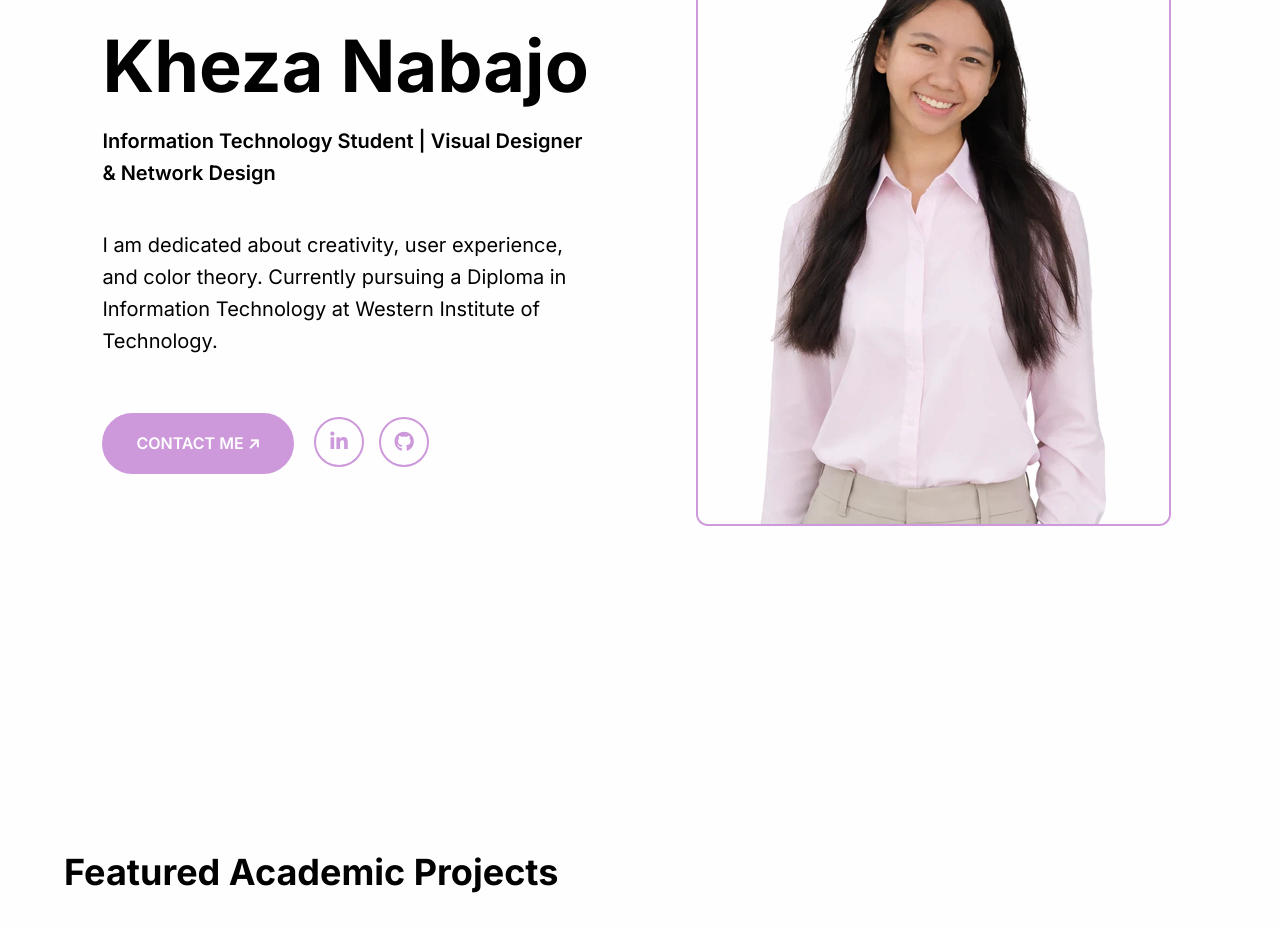
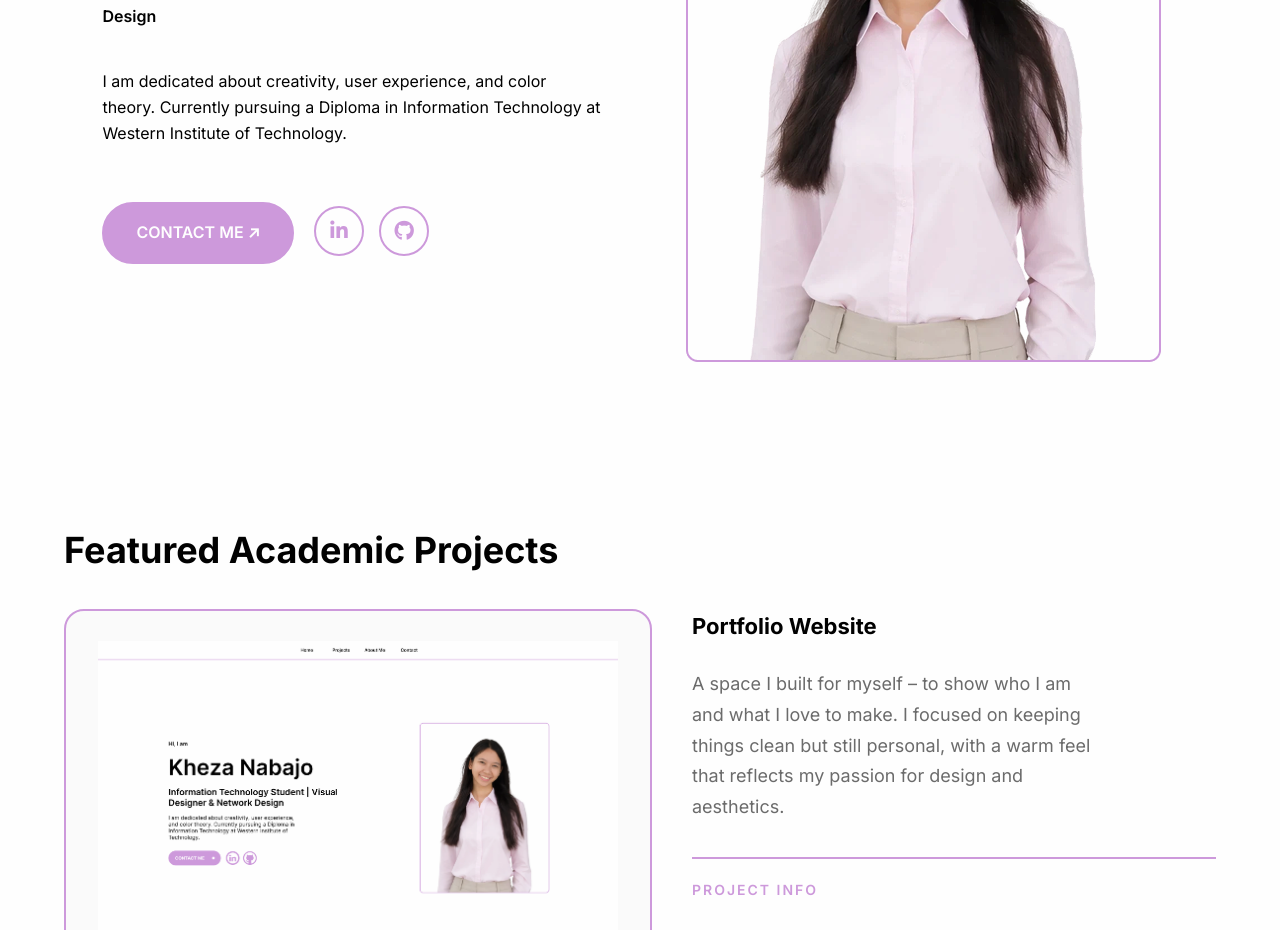
Before and after one commit to KhezaNabajo/Kheza-Nabajo-Portfolio-Website, a React (Vite) app: page / in a window 1280 px wide. Shown: the part 400-1330 px from the top of the page. Built offline with nearby package versions, Linux system fonts and the light colour scheme.

Commit message:
Update styles.css

```diff
--- a/src/styles.css
+++ b/src/styles.css
@@ -1,7 +1,7 @@
 @import url('https://cdnjs.cloudflare.com/ajax/libs/font-awesome/6.5.0/css/all.min.css');
 * { margin:0; padding:0; box-sizing:border-box; }
 html { scroll-behavior:smooth; }
-body { font-family:Inter, sans-serif; background:#fefefe; color:#6d6b6b; line-height:1.6; font-size:20px; overflow-x:hidden; }
+body { font-family:Inter, sans-serif; background:#fefefe; color:#6d6b6b; line-height:1.6; font-size:16px; overflow-x:hidden; }
 :root { --accent:#CD99DB; --accent-light:#CD99DB; --a:#CD99DB; }
 
 nav { display:flex; justify-content:center; align-items:center; padding:15px 5%; position:sticky; top:0; background:#FEFEFE; z-index:100; border-bottom:2px solid #CD99DB; }
@@ -13,12 +13,12 @@ nav { display:flex; justify-content:center; align-items:center; padding:15px 5%;
 .nav-links a::after { content:''; position:absolute; bottom:-5px; left:0; width:0; height:2px; background:var(--a); transition:.3s; }
 .nav-links a:hover::after { width:100%; }
 
-.hero { display:flex; align-items:center; justify-content: space-betwee; padding:140px 8%; max-width:1600px; margin:0 auto; gap:100px; height: 1100px; }
+.hero { display:flex; align-items:center; justify-content: space-betwee; padding:80px 8%; max-width:1600px; margin:0 auto; gap:60px; }
 .hero-content { flex:1; opacity:0; transform:translateY(30px); animation:fadeInUp .8s ease forwards; }
 .hero-greeting { font-size:18px; color:#6b6b6b; margin-bottom:16px; }
-.hero h1 { font-size:72px; margin-bottom:20px; line-height:1.1; font-weight:700; color:#010101; }
-.hero-title { font-size:42px; font-weight:600; margin-bottom:16px; color:#6b6b6b; }
-.hero p { color:#010101; margin-bottom:40px; max-width:500px; font-size:20px; }
+.hero h1 { font-size:52px; margin-bottom:20px; line-height:1.1; font-weight:700; color:#010101; }
+.hero-title { font-size:28px; font-weight:600; margin-bottom:16px; color:#6b6b6b; }
+.hero p { color:#010101; margin-bottom:40px; max-width:500px; font-size:16px; }
 .hero-image { flex:1; display: flex; justify-content: center; opacity:0; transform:translateX(30px); animation:fadeInRight .8s ease .2s forwards; }
 .hero-image img { max-width:100%; height:auto; }
 
@@ -33,7 +33,7 @@ nav { display:flex; justify-content:center; align-items:center; padding:15px 5%;
 .projects h2 { font-size:36px; margin-bottom:30px; color:#010101; opacity:0; transform:translateY(30px); }
 .project.visible, .projects h2.visible, .about-h2.visible, .about-content.visible, .capabilities-h2.visible, .skills-content.visible, .contact-info.visible, .contact-form.visible { animation:fadeInUp .6s ease forwards; }
 .project { display:flex; gap:40px; margin-bottom:60px; align-items:stretch; transform:translateY(50px); opacity:0; }
-.project-image { flex:1; background:#fafafa; padding:30px; border-radius:20px; border:2px solid var(--accent-light); text-align:center; max-width:600px; transition:.4s; height:500px; display:flex; align-items:center; justify-content:center; overflow:hidden; }
+.project-image { flex:1; background:#fafafa; padding:30px; border-radius:20px; border:2px solid var(--accent-light); text-align:center; max-width:600px; transition:.4s; height:360px; display:flex; align-items:center; justify-content:center; overflow:hidden; }
 .project-image:hover { border-color:var(--a); transform:translateY(-5px); }
 .project-image img { width:100%; height:100%; object-fit:contain; }
 .project-info { flex:1; display:flex; flex-direction:column; justify-content:flex-start; }
@@ -48,19 +48,19 @@ nav { display:flex; justify-content:center; align-items:center; padding:15px 5%;
 .project-links a { color:var(--a); text-decoration:none; font-size:15px; font-weight:600; display:inline-flex; align-items:center; gap:8px; transition:.3s; padding:8px 0; border-bottom:2px solid transparent; }
 .project-links a:hover { border-bottom-color:var(--a); gap:12px; }
 
-.about { padding:100px 5%; max-width:1400px; margin:0 auto; display:flex; gap:100px; align-items:flex-start; }
+.about { padding:60px 5%; max-width:1400px; margin:0 auto; display:flex; gap:60px; align-items:flex-start; }
 .about-h2 { font-size:36px; flex:1; color:#010101; opacity:0; transform:translateY(30px); }
 .about-content { flex:1; opacity:0; transform:translateY(30px); max-width:600px; }
-.about-content p { color:#6b6b6b; margin-bottom:30px; font-size:20px; line-height:1.8; }
+.about-content p { color:#6b6b6b; margin-bottom:30px; font-size:17px; line-height:1.8; }
 
-.capabilities { padding:100px 5% 60px; max-width:1400px; margin:0 auto; display:flex; gap:100px; position:relative; z-index:1; }
+.capabilities { padding:60px 5% 40px; max-width:1400px; margin:0 auto; display:flex; gap:100px; position:relative; z-index:1; }
 .capabilities-h2 { font-size:36px; flex:1; color:#010101; opacity:0; transform:translateY(30px); }
 .skills-content { flex:1; opacity:0; transform:translateY(30px); max-width:600px; }
 .skills-content > p { color:#6b6b6b; margin-bottom:30px; font-size:20px; line-height:1.8; }
 .skills { display:grid; grid-template-columns:repeat(3,1fr); gap:15px; width:100%; }
 .skill { padding:14px 28px; border:2px solid var(--accent-light); border-radius:10px; font-size:15px; font-weight:500; color:#6b6b6b; transition:.3s; cursor:default; text-align:center; }
 
-.contact { padding:120px 5%; max-width:1400px; margin:10px auto 0 auto; display:flex; gap:100px; position:relative; z-index:1; }
+.contact { padding:80px 5%; max-width:1400px; margin:10px auto 0 auto; display:flex; gap:60px; position:relative; z-index:1; }
 .contact-info { flex:1; opacity:0; transform:translateY(30px); }
 .contact-info h2 { font-size:52px; margin-bottom:20px; color:#010101; line-height:1.2; }
 .contact-info p { color:#6b6b6b; margin-bottom:10px; font-size:20px; }
@@ -80,6 +80,6 @@ footer { text-align:center; padding:20px; color:#6b6b6b; font-size:12px; border-
 @keyframes fadeInUp { from { opacity:0; transform:translateY(50px); } to { opacity:1; transform:translateY(0); } }
 @keyframes fadeInRight { from { opacity:0; transform:translateX(50px); } to { opacity:1; transform:translateX(0); } }
 
-@media(max-width:1024px) { .hero h1 { font-size:56px; } .projects h2, .contact-info h2 { font-size:42px; } .about-h2, .capabilities-h2 { font-size:40px; } }
+@media(max-width:1024px) { .hero h1 { font-size:42px; } .projects h2, .contact-info h2 { font-size:42px; } .about-h2, .capabilities-h2 { font-size:40px; } }
 @media(max-width:768px) { body { font-size:16px; } .hero, .project, .about, .capabilities, .contact { flex-direction:column; gap:50px; } .hero { padding:60px 5%; min-height:auto; } .hero h1 { font-size:42px; } .hero-title { font-size:20px; } .hero p { font-size:18px; } .nav-links { display:none; } .projects h2, .about-h2, .capabilities-h2, .contact-info h2 { font-size:36px; } .project { margin-bottom:80px; } .contact-form { padding:30px; } .btn { margin-bottom:15px; } nav { justify-content:space-between; padding:15px 5%; } .hamburger { display:flex; } .nav-links { position:fixed; top:57px; left:0; width:100%; background:#FEFEFE; flex-direction:column; align-items:center; gap:0; border-bottom:2px solid #CD99DB; padding:20px 0; } .nav-links.open { display:flex !important; } .nav-links li { width:100%; text-align:center; } .nav-links a { display:block; padding:14px 0; font-size:15px; } .nav-links a::after { display:none; } }
 @media(max-width:480px) { .hero h1 { font-size:36px; } .projects h2, .contact-info h2 { font-size:32px; } .skill { padding:12px 20px; font-size:14px; } }
```
